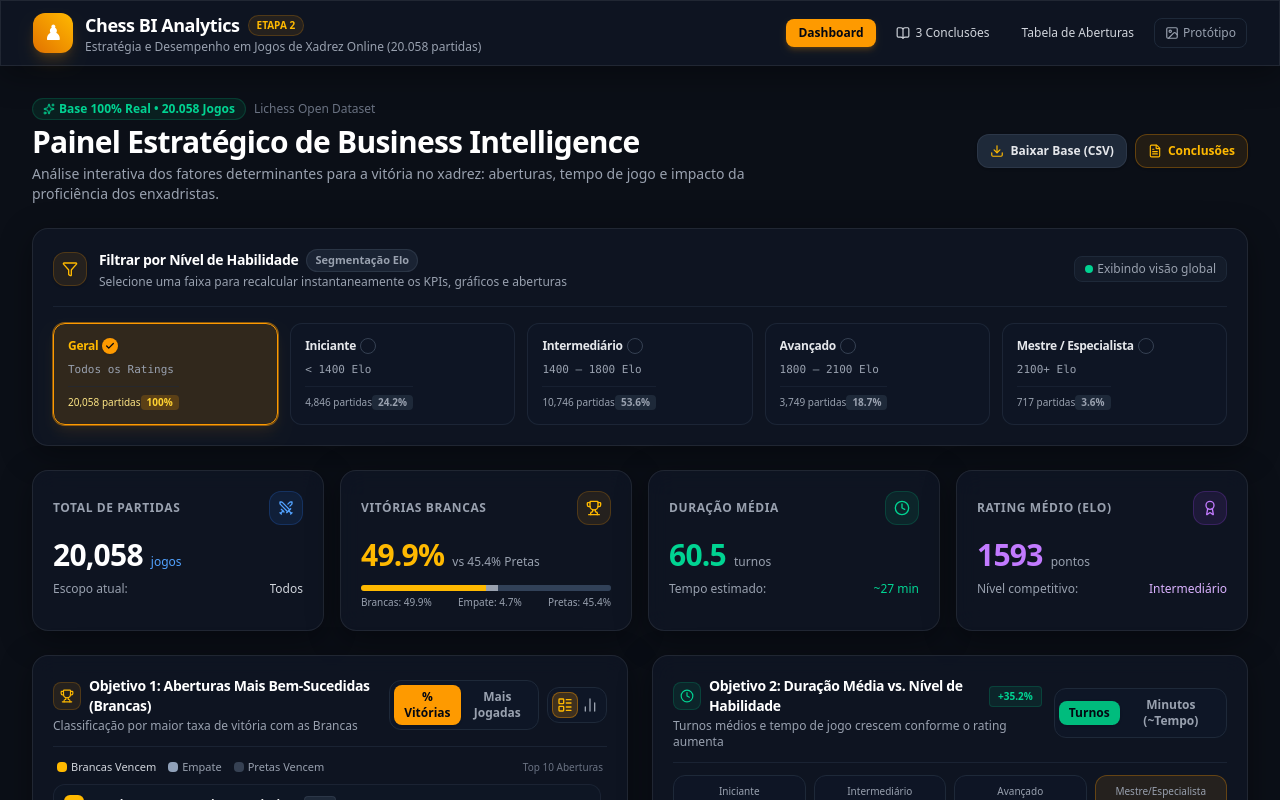
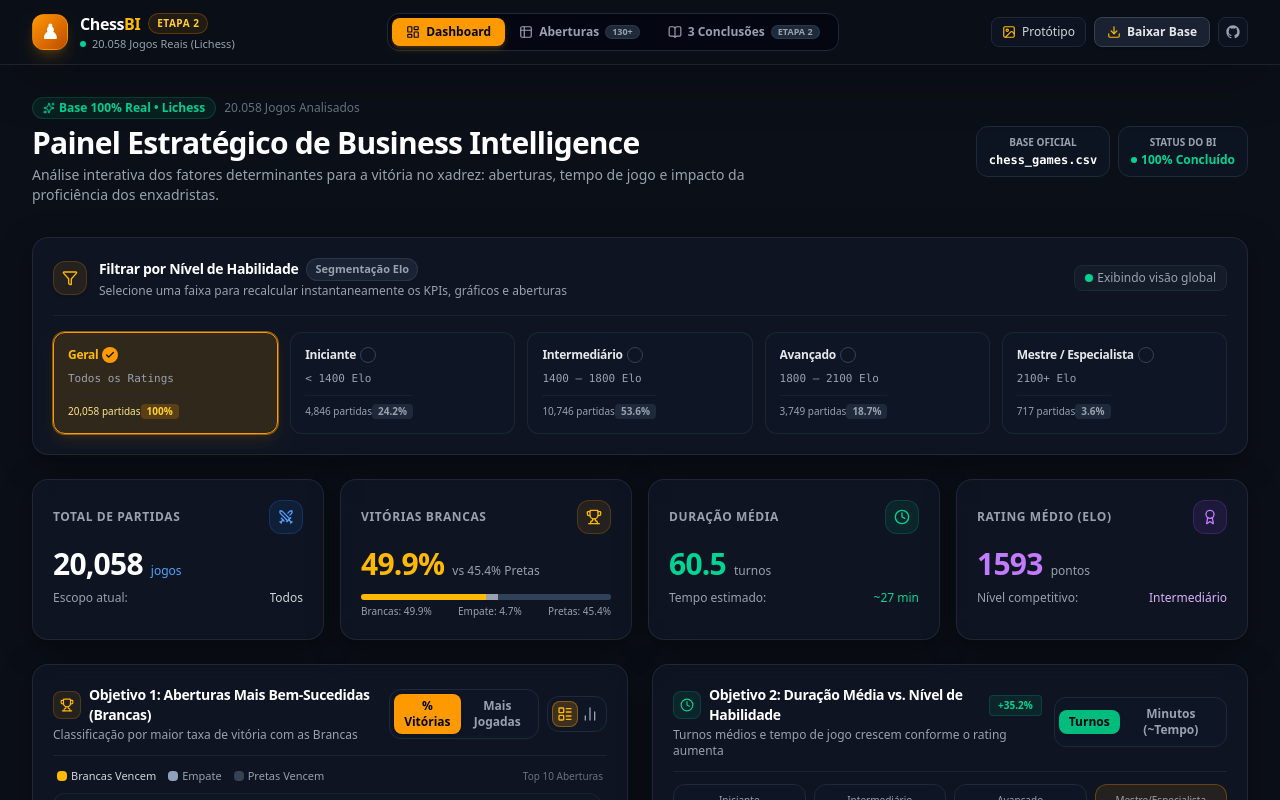
Before and after one commit to joaopereirajp/chess_bi, a Next.js app: page / in a window 1280 px wide. Shown: the top 800 px of the page. Built offline with nearby package versions, Linux system fonts and the light colour scheme.

Commit message:
feat(ui): redesign completo do header/menu superior com segmented control, identidade visual e atalhos

```diff
--- a/src/app/page.js
+++ b/src/app/page.js
@@ -67,16 +67,16 @@
 
       <main className="flex-1 max-w-7xl w-full mx-auto px-4 sm:px-6 lg:px-8 py-8">
         {/* Intro banner */}
-        <div className="mb-6 flex flex-col md:flex-row md:items-center justify-between gap-4">
+        <div className="mb-6 flex flex-col md:flex-row md:items-center justify-between gap-4 pb-2">
           <div>
             <div className="flex items-center space-x-2">
               <span className="inline-flex items-center space-x-1 px-2.5 py-0.5 rounded-full text-xs font-semibold bg-emerald-500/10 text-emerald-400 border border-emerald-500/20">
                 <Sparkles className="w-3 h-3" />
-                <span>Base 100% Real • 20.058 Jogos</span>
+                <span>Base 100% Real • Lichess</span>
               </span>
-              <span className="text-xs text-gray-500">Lichess Open Dataset</span>
+              <span className="text-xs text-gray-500">20.058 Jogos Analisados</span>
             </div>
-            <h2 className="text-2xl sm:text-3xl font-extrabold text-white tracking-tight mt-1">
+            <h2 className="text-2xl sm:text-3xl font-extrabold text-white tracking-tight mt-1.5">
               Painel Estratégico de Business Intelligence
             </h2>
             <p className="text-xs sm:text-sm text-gray-400 mt-1 max-w-3xl">
@@ -84,24 +84,19 @@
             </p>
           </div>
 
-          {/* Deliverables pill links */}
-          <div className="flex flex-wrap items-center gap-2">
-            <a
-              href="/chess_games.csv"
-              download="chess_games.csv"
-              className="flex items-center space-x-1.5 px-3 py-2 text-xs font-semibold rounded-xl bg-gray-800 text-gray-200 hover:text-white hover:bg-gray-700 border border-gray-700/60 transition shadow-sm cursor-pointer"
-              title="Baixar Base de Dados de Xadrez (Entrega 2)"
-            >
-              <Download className="w-3.5 h-3.5 text-amber-400" />
-              <span>Baixar Base (CSV)</span>
-            </a>
-            <button
-              onClick={() => setActiveTab('conclusoes')}
-              className="flex items-center space-x-1.5 px-3 py-2 text-xs font-semibold rounded-xl bg-amber-500/10 text-amber-400 hover:bg-amber-500/20 border border-amber-500/30 transition shadow-sm cursor-pointer"
-            >
-              <FileText className="w-3.5 h-3.5" />
-              <span>Conclusões</span>
-            </button>
+          {/* Quick Info Badges */}
+          <div className="flex items-center gap-2 self-start md:self-auto">
+            <div className="px-3 py-2 rounded-xl bg-gray-900/60 border border-gray-800 text-center">
+              <div className="text-[10px] text-gray-400 uppercase font-semibold">Base Oficial</div>
+              <div className="text-xs font-extrabold text-white mt-0.5 font-mono">chess_games.csv</div>
+            </div>
+            <div className="px-3 py-2 rounded-xl bg-gray-900/60 border border-gray-800 text-center">
+              <div className="text-[10px] text-gray-400 uppercase font-semibold">Status do BI</div>
+              <div className="text-xs font-extrabold text-emerald-400 mt-0.5 flex items-center justify-center space-x-1">
+                <span className="w-1.5 h-1.5 rounded-full bg-emerald-400 inline-block" />
+                <span>100% Concluído</span>
+              </div>
+            </div>
           </div>
         </div>
 
--- a/src/components/Navbar.jsx
+++ b/src/components/Navbar.jsx
@@ -1,73 +1,130 @@
 'use client';
 
-import { Trophy, FileSpreadsheet, Image as ImageIcon, BookOpen, ExternalLink } from 'lucide-react';
+import {
+  LayoutDashboard,
+  Table2,
+  BookOpen,
+  Image as ImageIcon,
+  Download,
+  Sparkles,
+} from 'lucide-react';
 
 export default function Navbar({ onSelectTab, activeTab }) {
+  const navTabs = [
+    {
+      id: 'geral',
+      label: 'Dashboard',
+      icon: LayoutDashboard,
+      badge: null,
+    },
+    {
+      id: 'aberturas',
+      label: 'Aberturas',
+      icon: Table2,
+      badge: '130+',
+    },
+    {
+      id: 'conclusoes',
+      label: '3 Conclusões',
+      icon: BookOpen,
+      badge: 'Etapa 2',
+    },
+  ];
+
   return (
-    <header className="sticky top-0 z-50 glass-panel border-b border-gray-800 bg-[#0b0f17]/80 backdrop-blur-md">
+    <header className="sticky top-0 z-50 border-b border-gray-800/80 bg-[#0b0f17]/85 backdrop-blur-xl shadow-2xl">
       <div className="max-w-7xl mx-auto px-4 sm:px-6 lg:px-8">
-        <div className="flex items-center justify-between h-16">
-          {/* Logo & Title */}
-          <div className="flex items-center space-x-3">
-            <div className="w-10 h-10 rounded-xl bg-gradient-to-tr from-amber-600 to-amber-400 flex items-center justify-center shadow-lg shadow-amber-500/20 text-white font-bold text-xl">
+        <div className="flex items-center justify-between h-16 gap-4">
+          {/* Left: Brand Identity */}
+          <div className="flex items-center space-x-3 shrink-0">
+            <div className="w-9 h-9 rounded-xl bg-gradient-to-br from-amber-500 via-amber-600 to-amber-700 flex items-center justify-center shadow-lg shadow-amber-500/20 text-white font-black text-xl border border-amber-400/30">
               ♟
             </div>
             <div>
               <div className="flex items-center space-x-2">
-                <h1 className="text-lg font-bold text-white tracking-tight">Chess BI Analytics</h1>
-                <span className="text-[10px] uppercase font-semibold px-2 py-0.5 rounded-full bg-amber-500/10 text-amber-400 border border-amber-500/20">
+                <span className="text-base font-extrabold text-white tracking-tight">
+                  Chess<span className="text-amber-400">BI</span>
+                </span>
+                <span className="text-[10px] font-bold px-2 py-0.5 rounded-full bg-amber-500/10 text-amber-300 border border-amber-500/25 uppercase tracking-wider">
                   Etapa 2
                 </span>
               </div>
-              <p className="text-xs text-gray-400 hidden sm:block">
-                Estratégia e Desempenho em Jogos de Xadrez Online (20.058 partidas)
-              </p>
+              <div className="flex items-center space-x-1.5 text-[11px] text-gray-400 font-medium">
+                <span className="w-1.5 h-1.5 rounded-full bg-emerald-400 animate-pulse" />
+                <span>20.058 Jogos Reais (Lichess)</span>
+              </div>
             </div>
           </div>
 
-          {/* Quick Actions & Navigation */}
-          <div className="flex items-center space-x-2">
+          {/* Center: Segmented Navigation Tabs */}
+          <nav className="flex items-center bg-gray-950/80 p-1 rounded-xl border border-gray-800 shadow-inner">
+            {navTabs.map((tab) => {
+              const Icon = tab.icon;
+              const isActive = activeTab === tab.id;
+              return (
                 <button
-              onClick={() => onSelectTab('geral')}
-              className={`px-3 py-1.5 text-xs font-medium rounded-lg transition-all cursor-pointer ${
-                activeTab === 'geral'
-                  ? 'bg-amber-500 text-gray-950 font-semibold shadow-md shadow-amber-500/20'
-                  : 'text-gray-300 hover:text-white hover:bg-gray-800'
+                  key={tab.id}
+                  onClick={() => onSelectTab(tab.id)}
+                  className={`flex items-center space-x-1.5 px-3.5 py-1.5 rounded-lg text-xs font-semibold transition-all cursor-pointer ${
+                    isActive
+                      ? 'bg-amber-500 text-gray-950 font-bold shadow-md shadow-amber-500/20'
+                      : 'text-gray-400 hover:text-white hover:bg-gray-900/60'
                   }`}
                 >
-              Dashboard
-            </button>
-            <button
-              onClick={() => onSelectTab('conclusoes')}
-              className={`flex items-center space-x-1.5 px-3 py-1.5 text-xs font-medium rounded-lg transition-all cursor-pointer ${
-                activeTab === 'conclusoes'
-                  ? 'bg-amber-500 text-gray-950 font-semibold shadow-md shadow-amber-500/20'
-                  : 'text-gray-300 hover:text-white hover:bg-gray-800'
+                  <Icon className={`w-3.5 h-3.5 ${isActive ? 'text-gray-950' : 'text-gray-400'}`} />
+                  <span>{tab.label}</span>
+                  {tab.badge && (
+                    <span
+                      className={`text-[9px] px-1.5 py-0.2 rounded-full font-bold uppercase ${
+                        isActive
+                          ? 'bg-gray-950/20 text-gray-950'
+                          : 'bg-gray-800 text-gray-400 border border-gray-700/60'
                       }`}
                     >
-              <BookOpen className="w-3.5 h-3.5" />
-              <span>3 Conclusões</span>
+                      {tab.badge}
+                    </span>
+                  )}
                 </button>
-            <button
-              onClick={() => onSelectTab('aberturas')}
-              className={`hidden md:block px-3 py-1.5 text-xs font-medium rounded-lg transition-all cursor-pointer ${
-                activeTab === 'aberturas'
-                  ? 'bg-amber-500 text-gray-950 font-semibold shadow-md shadow-amber-500/20'
-                  : 'text-gray-300 hover:text-white hover:bg-gray-800'
-              }`}
-            >
-              Tabela de Aberturas
-            </button>
+              );
+            })}
+          </nav>
 
+          {/* Right: Quick Deliverable Actions & GitHub */}
+          <div className="flex items-center space-x-2 shrink-0">
+            {/* Protótipo Link */}
             <a
               href="/prototipo_dashboard.jpg"
               target="_blank"
               rel="noreferrer"
-              className="flex items-center space-x-1 px-2.5 py-1.5 text-xs font-medium text-gray-400 hover:text-amber-400 rounded-lg hover:bg-gray-800/60 border border-gray-800 transition"
-              title="Ver Protótipo Visual da Entrega 3"
+              className="hidden md:flex items-center space-x-1.5 px-2.5 py-1.5 rounded-lg text-xs font-medium text-gray-300 hover:text-white bg-gray-900/60 hover:bg-gray-800 border border-gray-800 transition cursor-pointer"
+              title="Visualizar Protótipo da Entrega 3"
             >
-              <ImageIcon className="w-3.5 h-3.5" />
-              <span className="hidden sm:inline">Protótipo</span>
+              <ImageIcon className="w-3.5 h-3.5 text-amber-400" />
+              <span>Protótipo</span>
+            </a>
+
+            {/* Download Base CSV */}
+            <a
+              href="/chess_games.csv"
+              download="chess_games.csv"
+              className="flex items-center space-x-1.5 px-3 py-1.5 rounded-lg text-xs font-semibold text-gray-200 hover:text-white bg-gray-800/80 hover:bg-gray-700/80 border border-gray-700 transition cursor-pointer shadow-sm"
+              title="Baixar Base de Dados (chess_games.csv)"
+            >
+              <Download className="w-3.5 h-3.5 text-amber-400" />
+              <span className="hidden sm:inline">Baixar Base</span>
+            </a>
+
+            {/* GitHub Repo */}
+            <a
+              href="https://github.com/joaopereirajp/chess_bi"
+              target="_blank"
+              rel="noreferrer"
+              className="p-1.5 rounded-lg text-gray-400 hover:text-white bg-gray-900/60 hover:bg-gray-800 border border-gray-800 transition cursor-pointer"
+              title="Ver Código no GitHub"
+            >
+              <svg className="w-4 h-4 fill-current" viewBox="0 0 24 24" aria-hidden="true">
+                <path fillRule="evenodd" clipRule="evenodd" d="M12 2C6.477 2 2 6.484 2 12.017c0 4.425 2.865 8.18 6.839 9.504.5.092.682-.217.682-.483 0-.237-.008-.868-.013-1.703-2.782.605-3.369-1.343-3.369-1.343-.454-1.158-1.11-1.466-1.11-1.466-.908-.62.069-.608.069-.608 1.003.07 1.53 1.032 1.53 1.032.892 1.53 2.341 1.088 2.91.832.092-.647.35-1.088.636-1.338-2.22-.253-4.555-1.113-4.555-4.951 0-1.093.39-1.988 1.029-2.688-.103-.253-.446-1.272.098-2.65 0 0 .84-.27 2.75 1.026A9.564 9.564 0 0112 6.844c.85.004 1.705.115 2.504.337 1.909-1.296 2.747-1.027 2.747-1.027.546 1.379.202 2.398.1 2.651.64.7 1.028 1.595 1.028 2.688 0 3.848-2.339 4.695-4.566 4.943.359.309.678.92.678 1.855 0 1.338-.012 2.419-.012 2.747 0 .268.18.58.688.482A10.019 10.019 0 0022 12.017C22 6.484 17.522 2 12 2z" />
+              </svg>
             </a>
           </div>
         </div>
```
Lines whose indentation alone changed are shown as unchanged.
